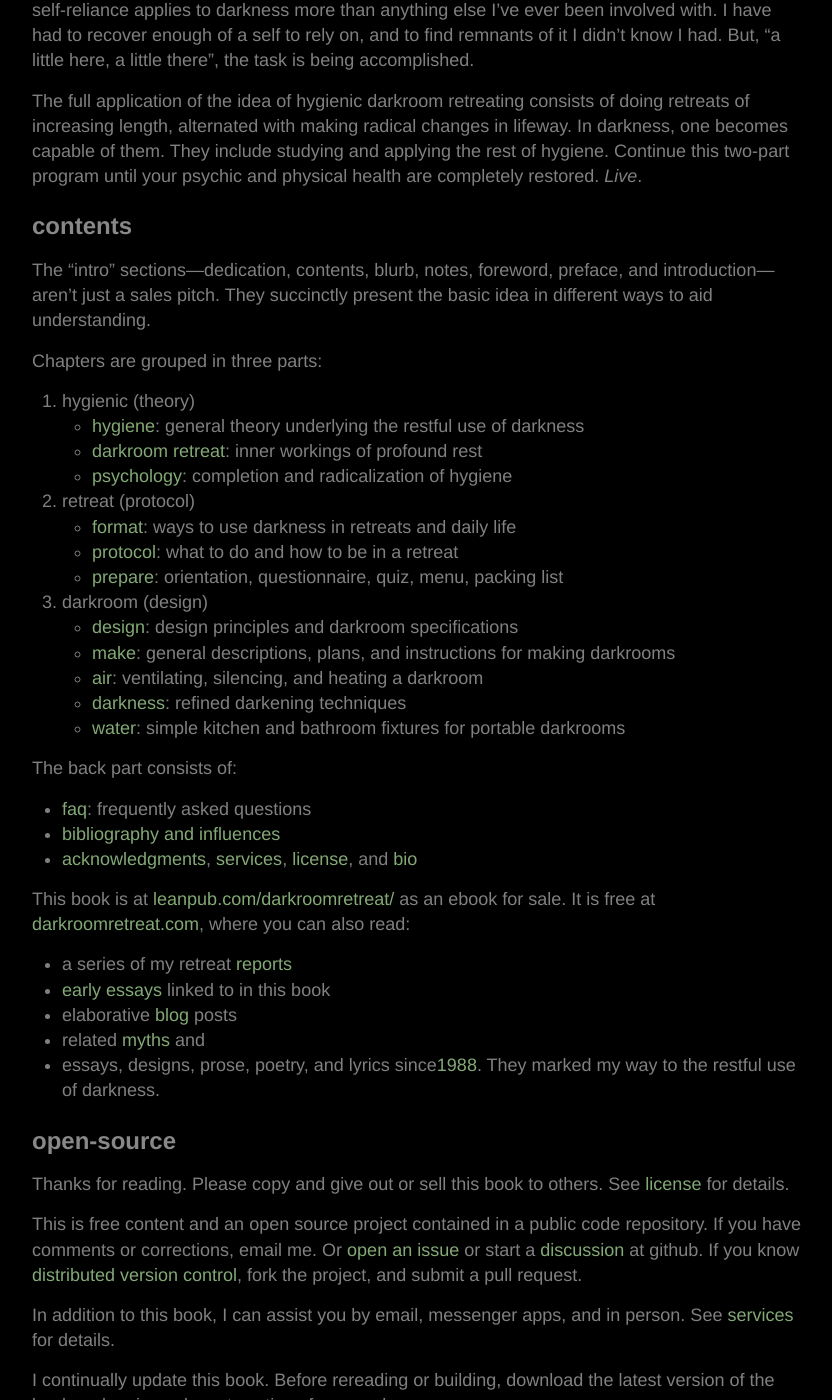
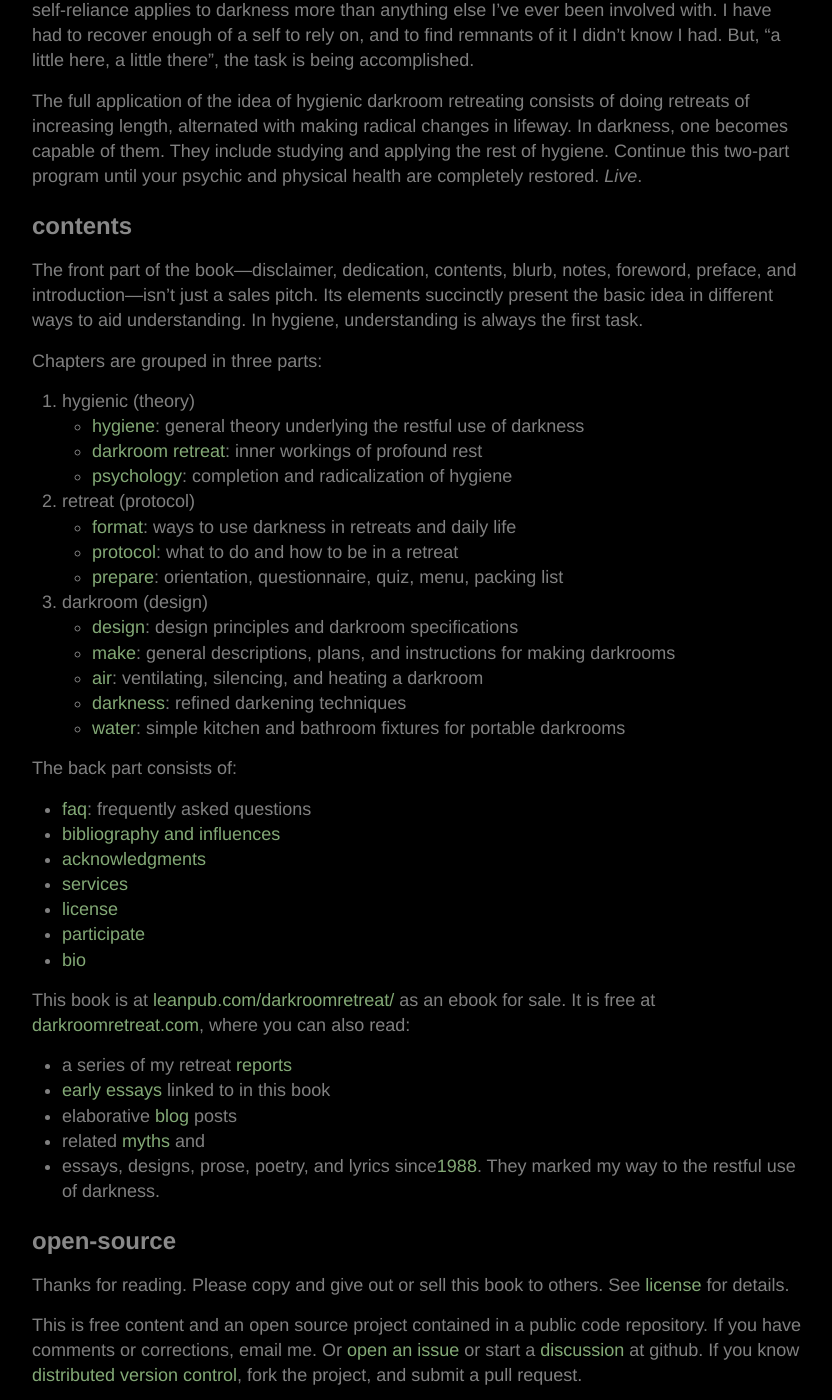
Before and after one commit to yodrew/yodrew.github.io, a Jekyll site: the page built from _pages/front/introduction.md, in a window 1280 px wide and 1400 px high, scrolled down 9459 px. Shown: the whole window, without its empty margins (223-1055 px from the left). Built offline with Jekyll 4.4.1, drawn with Linux system fonts in a browser that asks for light colours.

Commit message:
pagebreak mania

```diff
--- a/_pages/front/introduction.md
+++ b/_pages/front/introduction.md
@@ -246,7 +246,7 @@
 
 #### contents
 
-The "intro" sections—dedication, contents, blurb, notes, foreword, preface, and introduction—aren't just a sales pitch. They succinctly present the basic idea in different ways to aid understanding.
+The front part of the book—disclaimer, dedication, contents, blurb, notes, foreword, preface, and introduction—isn't just a sales pitch. Its elements succinctly present the basic idea in different ways to aid understanding. In hygiene, understanding is always the first task.
 
 Chapters are grouped in three parts:
 
@@ -269,7 +269,13 @@
 
 - [faq](/back/faq): frequently asked questions
 - [bibliography and influences](/back/bibliography-influences)
-- [acknowledgments](/back/acknowledgments), [services](/back/services), [license](/back/license), and [bio](/back/bio)
+- [acknowledgments](/back/acknowledgments)
+- [services](/back/services)
+- [license](/back/license)
+- [participate](/back/participate)
+- [bio](/back/bio)
+
+<!--pagebreak-->
 
 This book is at [leanpub.com/darkroomretreat/](https://leanpub.com/darkroomretreat) as an ebook for sale. It is free at [darkroomretreat.com](/), where you can also read:
 
@@ -293,6 +299,6 @@
 
 Now, on to the life-restoring perspective of hygiene and how darkness and psychology complete it.
 
-<!--{pagebreak]-->
+<!--pagebreak-->
 
-<!--{pagebreak]-->
+<!--pagebreak-->
```
